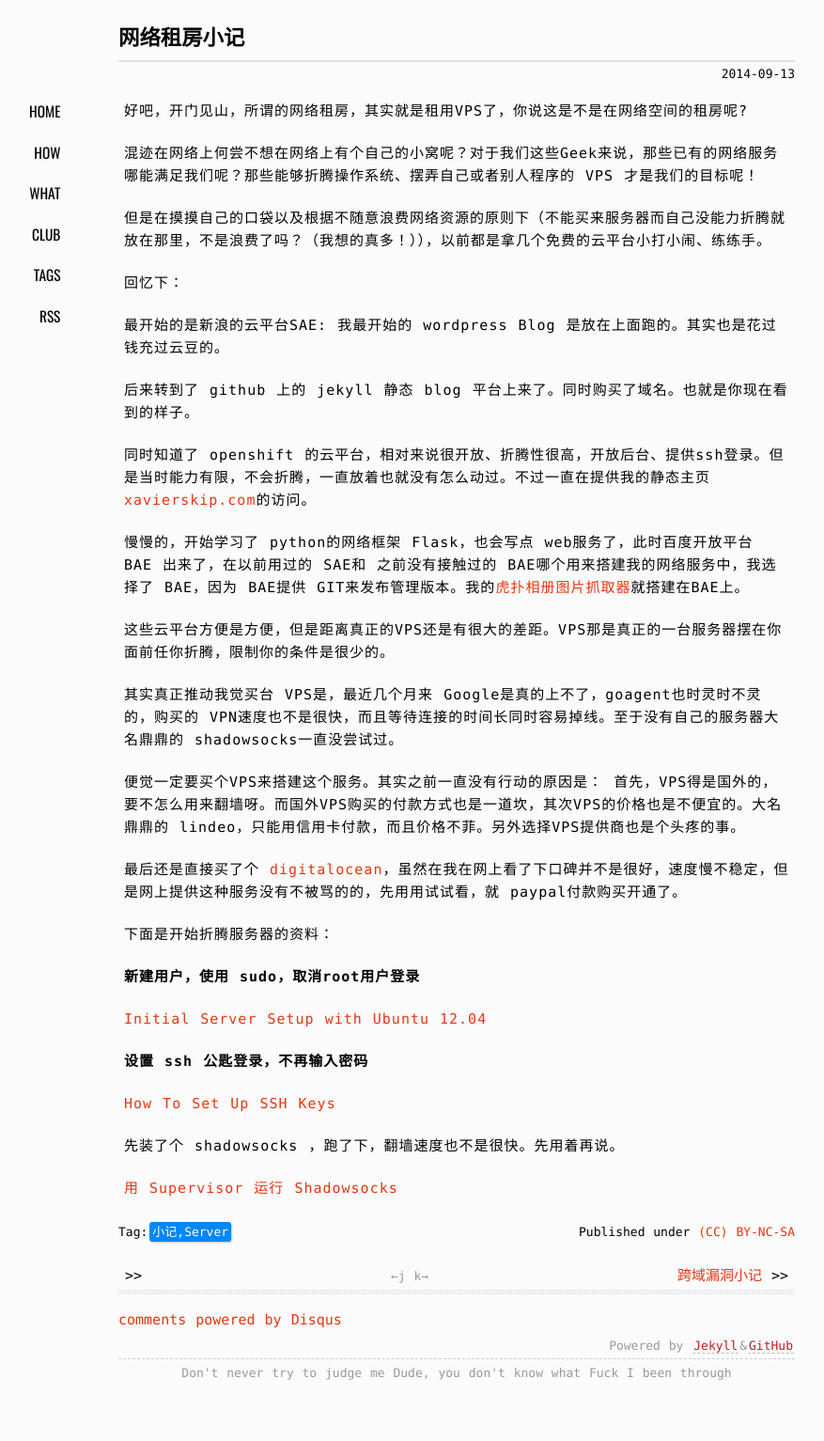
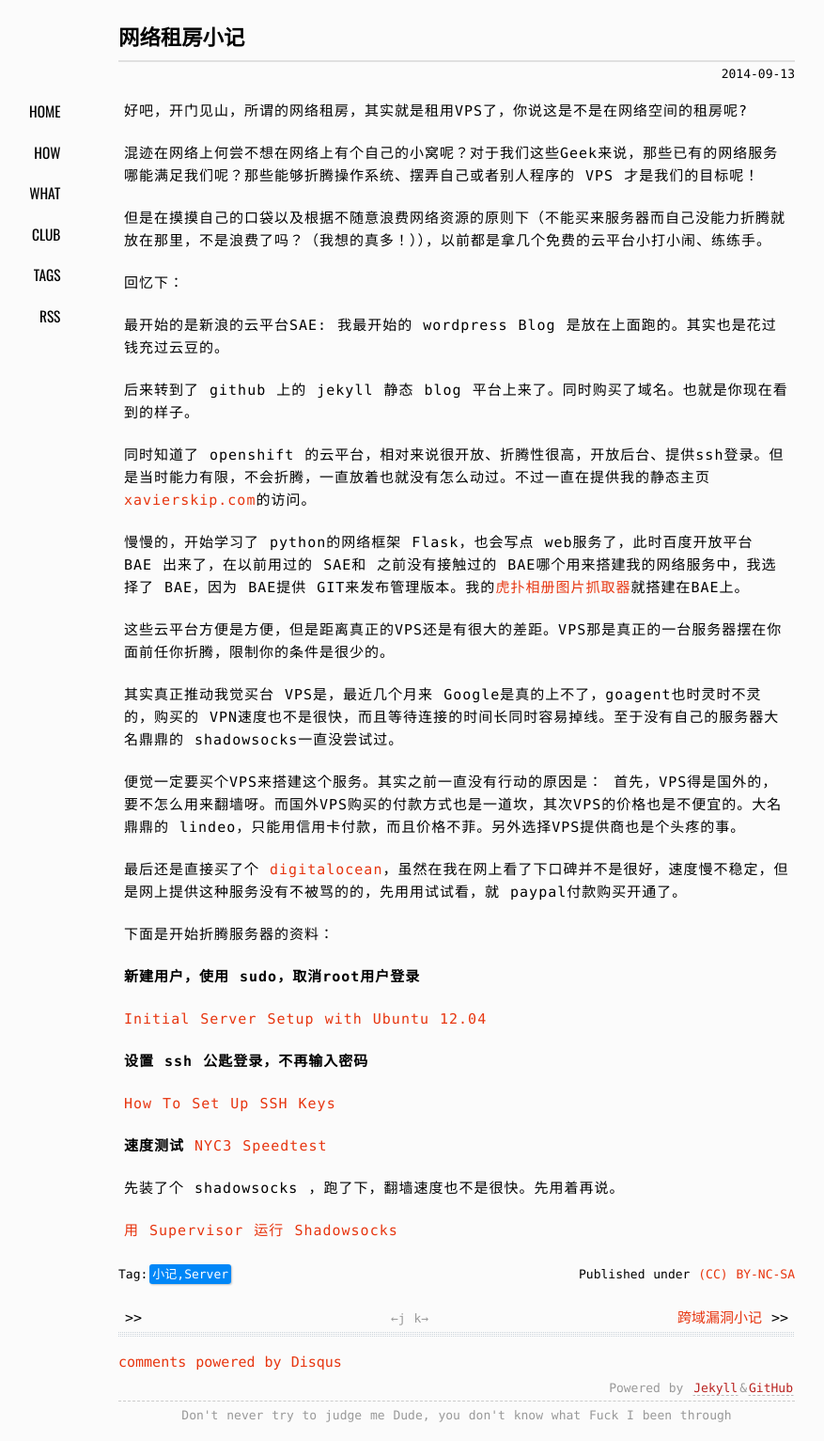
Before and after one commit to xavierskip/xavierskip.github.io, a Jekyll site: the page built from _posts/2014-09-13-digitalocean-vps.md, in a window 1280 px wide. Shown: the whole page at 94% size, without its empty margins (154-1031 px from the left). Built offline with Jekyll 4.4.1, drawn with Linux system fonts in a browser that asks for light colours; comment, search, counter and statistics services are not loaded; before the commit the page ends 1488 px from its top, so only the background shows below that.

Commit message:
post update

```diff
--- a/_posts/2014-09-13-digitalocean-vps.md
+++ b/_posts/2014-09-13-digitalocean-vps.md
@@ -42,6 +42,9 @@ tags:
 
 [How To Set Up SSH Keys](https://www.digitalocean.com/community/tutorials/how-to-set-up-ssh-keys--2)
 
+**速度测试**
+[NYC3 Speedtest](http://speedtest-nyc3.digitalocean.com/)
+
 先装了个 shadowsocks ，跑了下，翻墙速度也不是很快。先用着再说。
 
 [用 Supervisor 运行 Shadowsocks](https://github.com/clowwindy/shadowsocks/wiki/%E7%94%A8-Supervisor-%E8%BF%90%E8%A1%8C-Shadowsocks)
```
